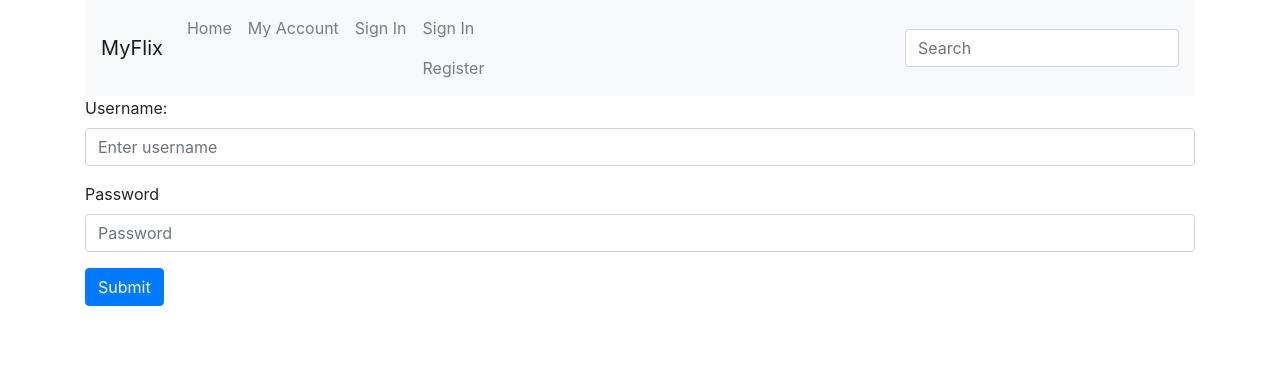
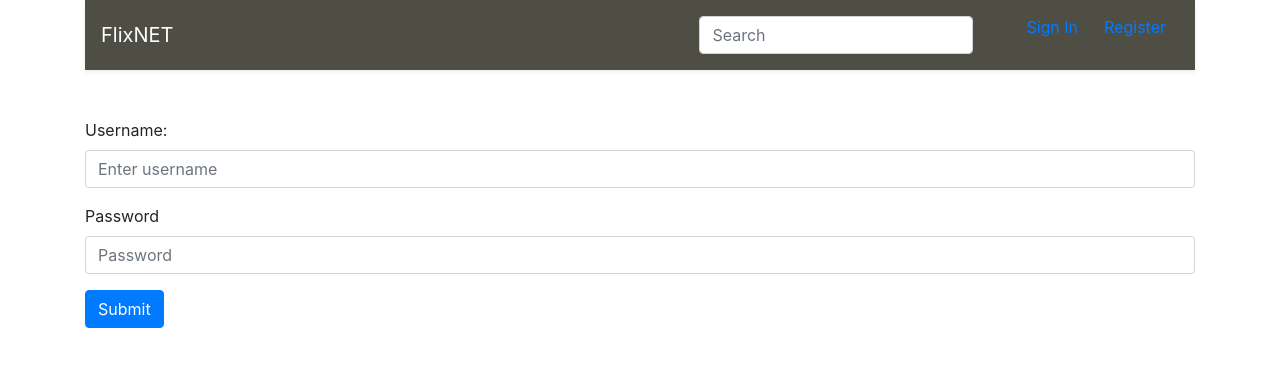
Before and after one commit to felicitygjames/myflix-client, a React (Vite) app: page / in a window 1280 px wide. Shown: the top 366 px of the page. Built offline with nearby package versions, Linux system fonts and the light colour scheme.

Commit message:
edited navbar

```diff
--- a/src/components/main-view/main-view.jsx
+++ b/src/components/main-view/main-view.jsx
@@ -24,6 +24,7 @@ import {
   FormControl,
   Button,
 } from "react-bootstrap";
+import './main-view.scss'
 
 class MainView extends React.Component {
   constructor() {
@@ -99,53 +100,73 @@ class MainView extends React.Component {
     return (
       <div>
         <Router>
-          <Navbar bg="light" expand="lg">
-            <Navbar.Brand href="/">MyFlix</Navbar.Brand>
+        <Navbar
+            expand="lg"
+            sticky="top"
+            variant="dark"
+            expand="lg"
+            className="navbar shadow-sm mb-5"
+          >
+            <Navbar.Brand href="http://localhost:1234" className="navbar-brand">
+              FlixNET
+            </Navbar.Brand>
             <Navbar.Toggle aria-controls="basic-navbar-nav" />
-            <Navbar.Collapse id="basic-navbar-nav">
-              <Nav className="mr-auto">
-                <Nav.Link href="/">Home</Nav.Link>
-                <Nav.Link href={`/users/${user}`}>My Account</Nav.Link>
-                {/* <NavDropdown title="Dropdown" id="basic-nav-dropdown">
-                  <NavDropdown.Item href="#action/3.1">Action</NavDropdown.Item>
-                  <NavDropdown.Item href="#action/3.2">
-                    Another action
-                  </NavDropdown.Item>
-                  <NavDropdown.Item href="#action/3.3">
-                    Something
-                  </NavDropdown.Item>
-                  <NavDropdown.Divider />
-                  <NavDropdown.Item href="#action/3.4">
-                    Separated link
-                  </NavDropdown.Item>
-                </NavDropdown> */}
-                <Nav.Link href={`/`}>Sign In</Nav.Link>
-                {!user ? (
-                  <div>
-                    <Nav.Link href={`/`}>Sign In</Nav.Link>
-                    <Nav.Link href={`/register`}>Register</Nav.Link>
-                  </div>
-                ) : (
-                  <div>
-                    <Nav.Link href={`/`} onClick={() => this.logOut()}>
+            <Navbar.Collapse
+              className="justify-content-end"
+              id="basic-navbar-nav"
+            >
+              <Form inline>
+
+                 <VisibilityFilterInput
+                className="mr-sm-2"
+                visibilityFilter={visibilityFilter}
+              />
+              </Form>
+
+              {!user ? (
+                <ul>
+                  <Link to={`/`}>
+                    <Button variant="link" className="navbar-link">
+                      Sign In
+                    </Button>
+                  </Link>
+                  <Link to={`/register`}>
+                    <Button variant="link" className="navbar-link">
+                      Register
+                    </Button>
+                  </Link>
+                </ul>
+              ) : (
+                <ul>
+                  <Link to={`/`}>
+                    <Button
+                      variant="link"
+                      className="navbar-link"
+                      onClick={() => this.logOut()}
+                    >
                       Sign Out
-                    </Nav.Link>
-                    <Nav.Link to={`/users/${user}`}>My Account</Nav.Link>
-                    <Nav.Link href={`/`}>Movies</Nav.Link>
-                    <Nav.Link href={`/about`}>About</Nav.Link>
-                 </div>
-                )}
+                    </Button>
+                  </Link>
+                  <Link to={`/users/${user}`}>
+                    <Button variant="link" className="navbar-link">
+                      My Account
+                    </Button>
+                  </Link>
+                  <Link to={`/`}>
+                    <Button variant="link" className="navbar-link">
+                      Movies
+                    </Button>
+                  </Link>
+                  <Link to={`/about`}>
+                    <Button variant="link" className="navbar-link">
+                      About
+                    </Button>
+                  </Link>
+                </ul>
+              )}
+            </Navbar.Collapse>
+          </Navbar>
 
-              </Nav>
-            </Navbar.Collapse>
-            <Form inline>
-                  <VisibilityFilterInput
-                    placeholder="Search"
-                    className="mr-sm-2"
-                    visibilityFilter={visibilityFilter}
-                  />
-                </Form>
-          </Navbar>
           <div className="main-view">
             <Route
               exact
--- a/src/components/main-view/main-view.scss
+++ b/src/components/main-view/main-view.scss
@@ -0,0 +1,3 @@
+.navbar {
+  background-color: #4e4e45;
+}
--- a/src/components/movie-card/movie-card.jsx
+++ b/src/components/movie-card/movie-card.jsx
@@ -14,7 +14,7 @@ export class MovieCard extends React.Component {
         <Card.Img variant="top" src={movie.ImagePath} />
         <Card.Body>
           <Card.Title>{movie.Title}</Card.Title>
-          <Card.Text>{movie.Description}</Card.Text>
+          {/* <Card.Text>{movie.Description}</Card.Text> */}
           <Link to={`/movies/${movie._id}`}>
             <Button variant="link">Open</Button>
           </Link>
--- a/src/components/movies-list/movies-list.jsx
+++ b/src/components/movies-list/movies-list.jsx
@@ -22,12 +22,13 @@ function MoviesList(props) {
   if (!movies) return <div className="main-view"/>;
 
   return <div className="movies-list">
-  <Container>
-      <Row>
-        {filteredMovies.map(m => <MovieCard key={m._id} movie={m}/>)}
-      </Row>
-  </Container>
-
+      <Row className="justify-content-center">
+      {filteredMovies.map((m, index) => (
+        <Col key={index} className="main-card" lg="3" md="4" sm="6" xs="10">
+          <MovieCard key={m._id} movie={m} />
+        </Col>
+      ))}
+    </Row>
     </div>;
 }
 
```
Also changed, not shown: 8 other files (tests, documents, lock files or other folders).
